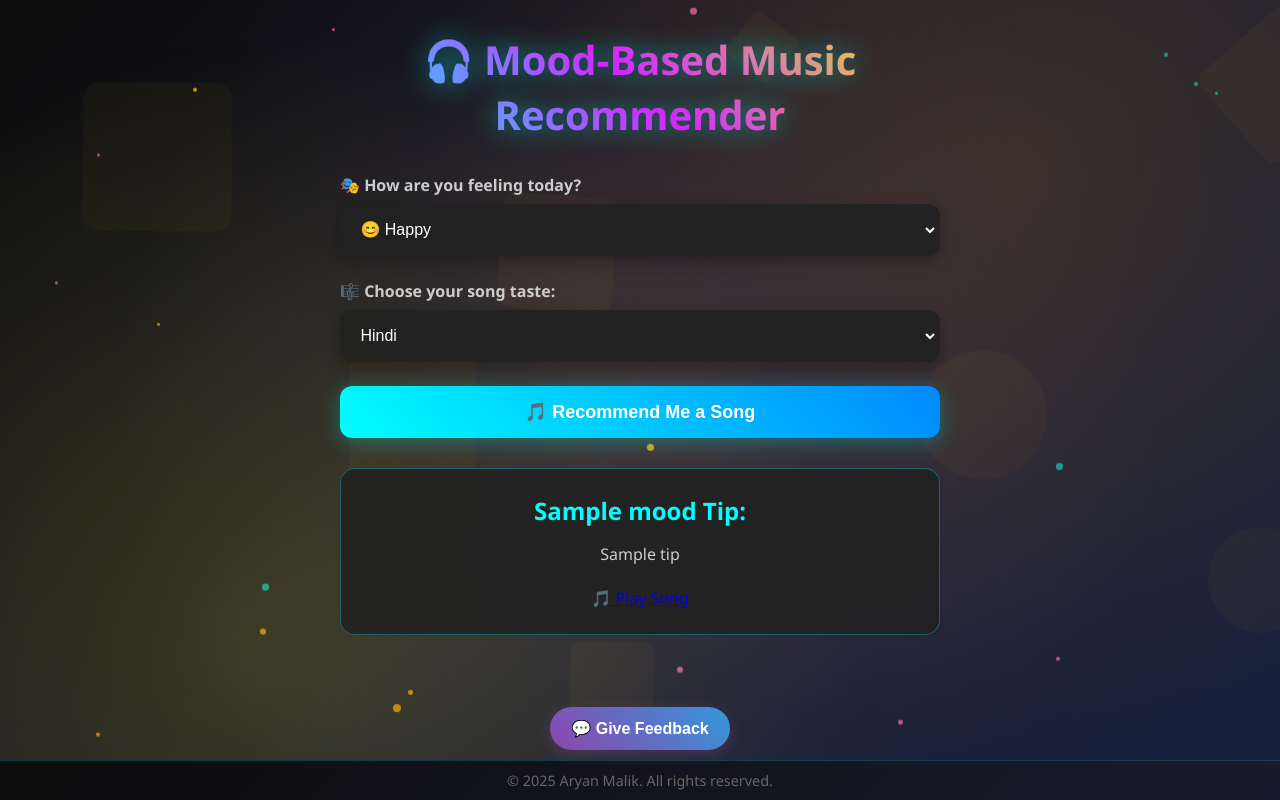
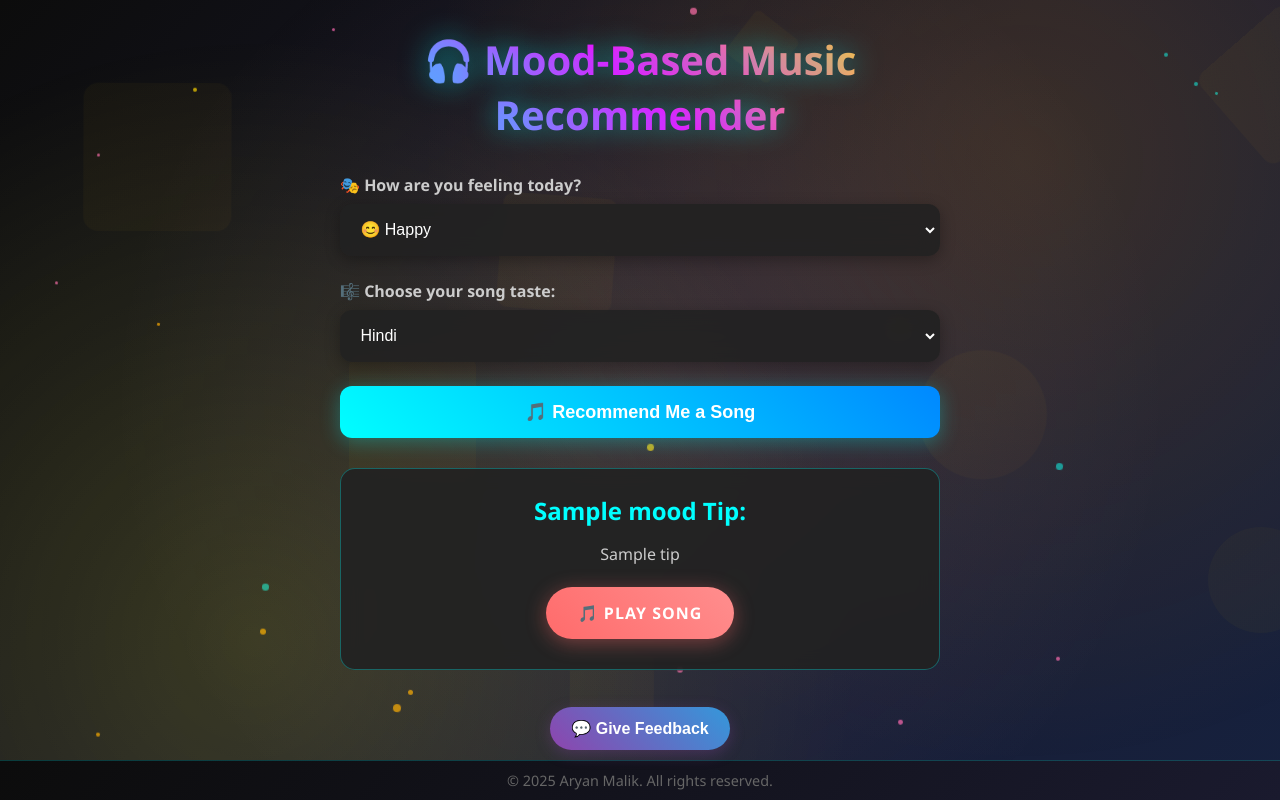
Before and after one commit to aryanmalik-iet/mood-music-recommender, a Flask app: template templates/index.html in a window 1280 px wide. Run offline with Flask 2, Linux system fonts and the light colour scheme; the template is opened without the code that fills it: most values are stand-ins (such as "Sample title", 1, 10 or a date in 2020).

Commit message:
Update index.html

```diff
--- a/templates/index.html
+++ b/templates/index.html
@@ -95,7 +95,7 @@
             <div class="result">
               <h2>{{ mood.capitalize() }} Tip:</h2>
               <p>{{ tip }}</p>
-              <a href="{{ song }}" target="_blank" rel="noopener noreferrer">🎵 Play Song</a>
+              <a class="play-btn" href="{{ song }}" target="_blank" rel="noopener noreferrer">🎵 Play Song</a>
             </div>
             {% endif %}
 
```
